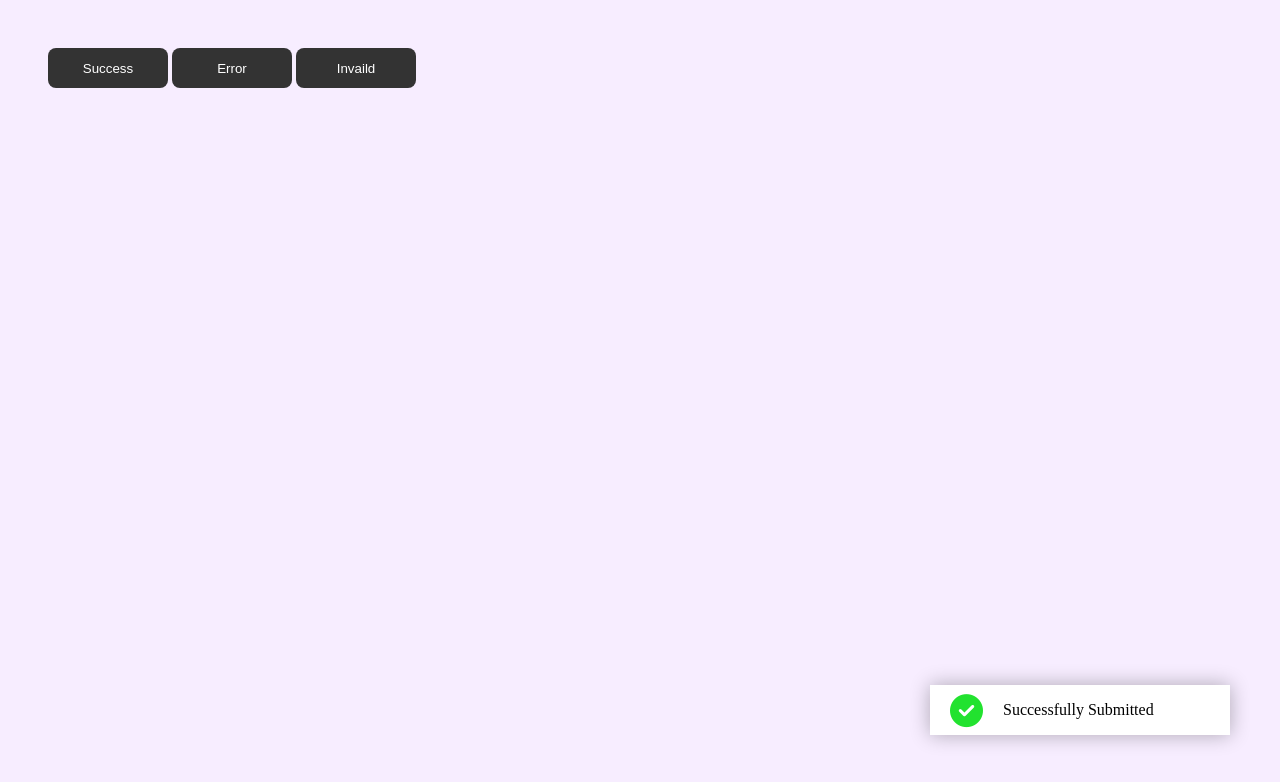
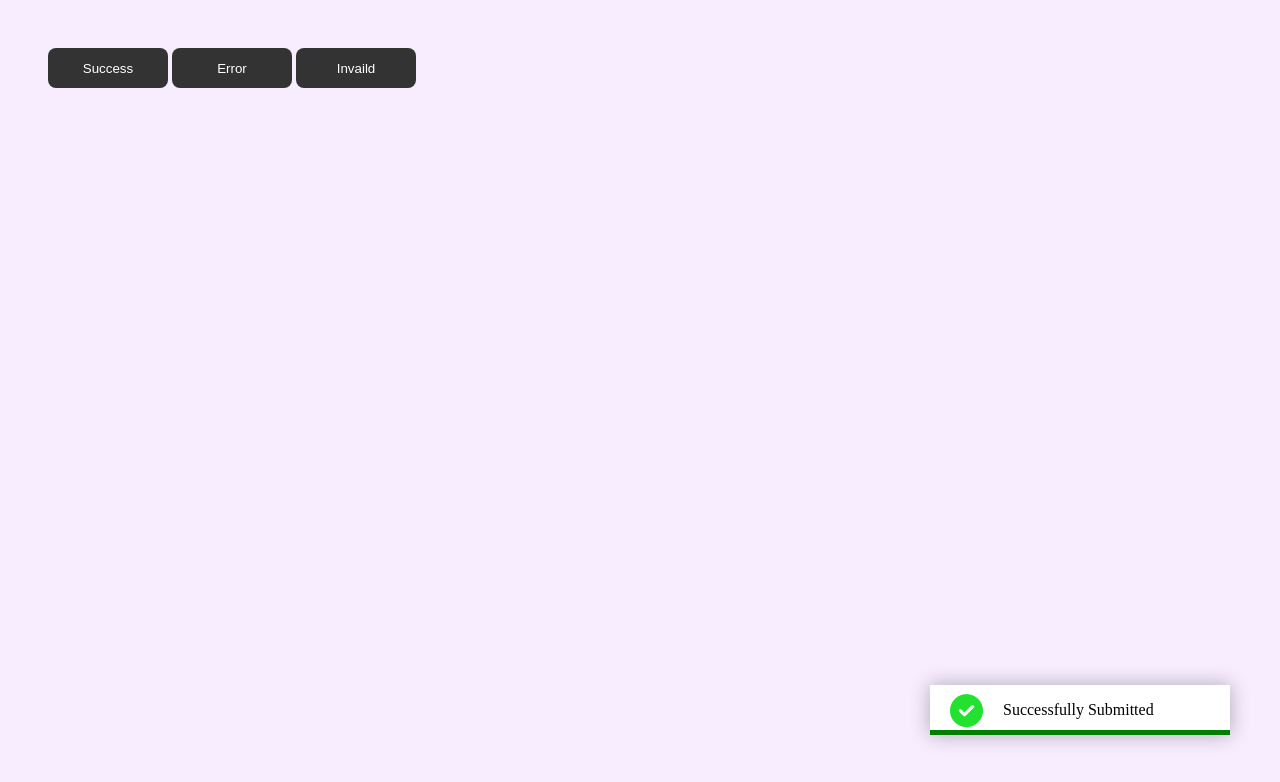
Before and after one commit to Rahulrahul00/Toast-Message-Box, a plain HTML site: page index.html in a window 1280 px wide. Both pictures are taken after a click on the button "Success". Drawn offline with Linux system fonts and the light colour scheme.

Commit message:
create setTimeout after 6sec and toast button styled

```diff
--- a/index.js
+++ b/index.js
@@ -14,5 +14,9 @@ toast.innerHTML = msg;
 toastBox.appendChild(toast);
 
 
+setTimeout(()=>{
+  toast.remove();
+},6000);
+
 
 }
--- a/style.css
+++ b/style.css
@@ -41,6 +41,7 @@ body{
     box-shadow: 0 0 20px rgba(0, 0, 0, 0.3);
     align-items: center;
     display: flex;
+    position: relative;
 
 
 }
@@ -49,3 +50,14 @@ body{
     font-size: 33px;
 
 }
+
+.toast::after{
+    content: "";
+    position: absolute;
+    left: 0;
+    bottom: 0;
+    width: 100%;
+    height: 5px;
+    background: green;
+    animation: anim 5s linear forwards;
+}
```
